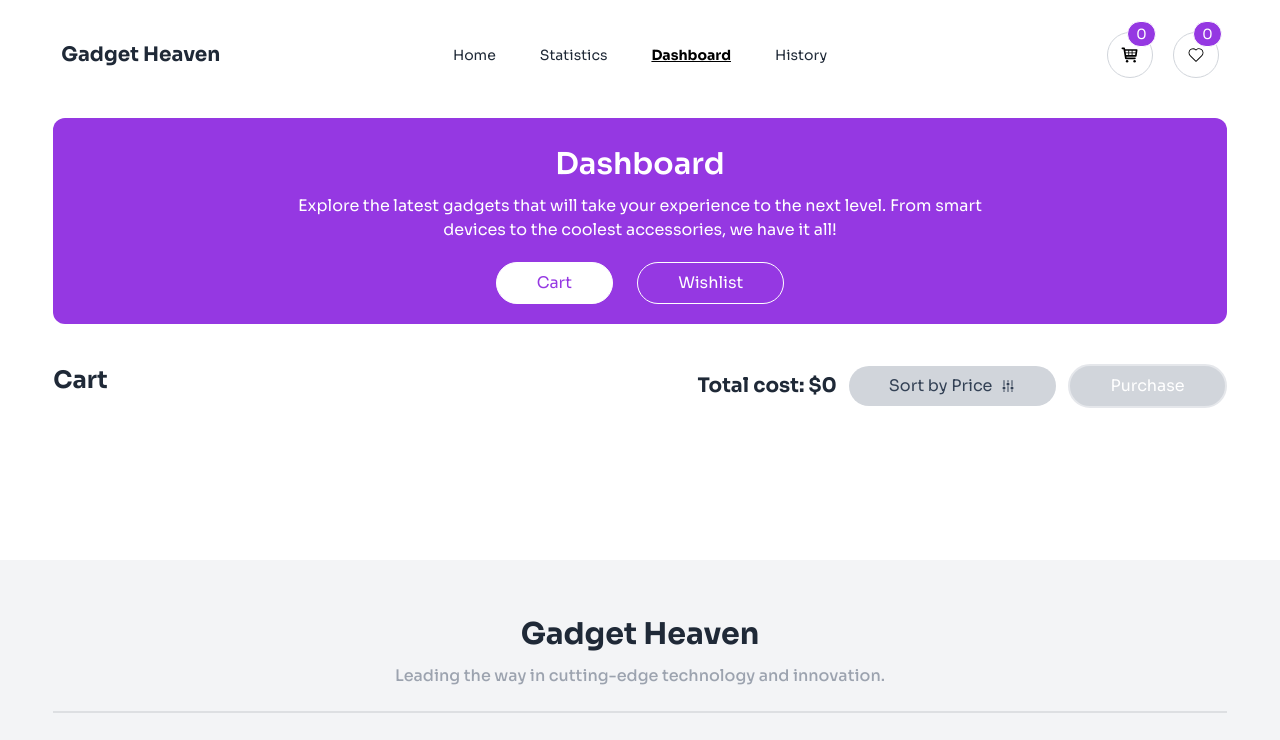
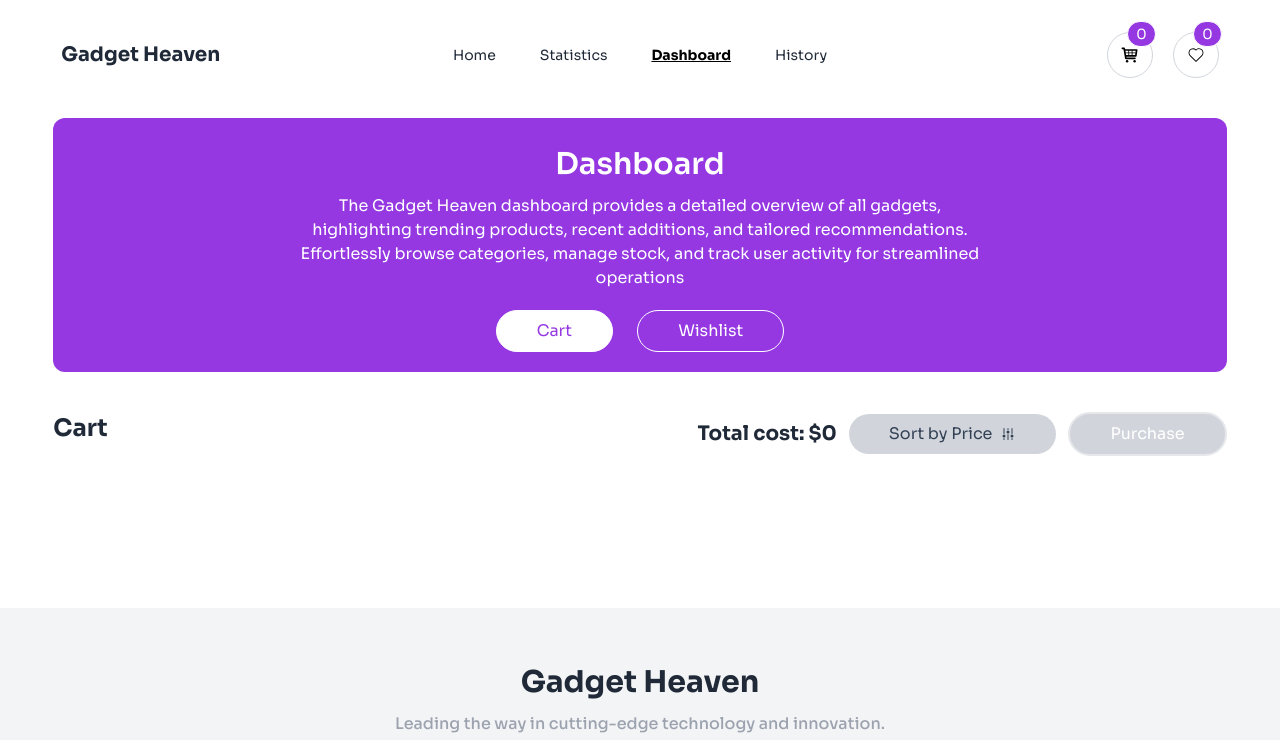
Before and after one commit to MukitHossen7/B10A8-Gadget-Heaven, a React (Vite) app: page /dashboard in a window 1280 px wide. Shown: the top 740 px of the page. Built offline with nearby package versions, Linux system fonts and the light colour scheme.

Commit message:
change description in heading

```diff
--- a/src/Pages/Dashboard.jsx
+++ b/src/Pages/Dashboard.jsx
@@ -48,7 +48,7 @@ const Dashboard = () => {
       <div className="bg-[#9538E2] rounded-xl mt-8 pt-7 ">
         <Heading
           title="Dashboard"
-          description="Explore the latest gadgets that will take your experience to the next level. From smart devices to the coolest accessories, we have it all!"
+          description="The Gadget Heaven dashboard provides a detailed overview of all gadgets, highlighting trending products, recent additions, and tailored recommendations. Effortlessly browse categories, manage stock, and track user activity for streamlined operations"
         ></Heading>
         <div className="flex flex-row justify-center gap-6 py-5">
           <button
--- a/src/Pages/History.jsx
+++ b/src/Pages/History.jsx
@@ -13,7 +13,7 @@ const History = () => {
       <div className="bg-[#9538E2] py-8 rounded-xl mt-8">
         <Heading
           title="History"
-          description="Explore the latest gadgets that will take your experience to the next level. From smart devices to the coolest accessories, we have it all!"
+          description="Gadget Heaven’s purchase history feature allows users to track their orders, view transaction details, and manage past purchases effortlessly."
         ></Heading>
       </div>
       <div className="flex justify-between items-center pt-8">
--- a/src/Pages/Statistics.jsx
+++ b/src/Pages/Statistics.jsx
@@ -8,7 +8,7 @@ const Statistics = () => {
       <div className="bg-[#9538E2] mt-8 py-7 rounded-xl">
         <Heading
           title="Statistics"
-          description="Explore the latest gadgets that will take your experience to the next level. From smart devices to the coolest accessories, we have it all!"
+          description="Gadget Heaven offers in-depth statistics on the latest gadgets, analyzing user ratings, market trends, and device performance. Discover insights to guide your tech purchases confidently"
         ></Heading>
       </div>
       <h1 className="font-bold text-5xl text-[#9538E2] text-center pt-10">
--- a/src/components/CategoriesBtn/CategoriesBtn.jsx
+++ b/src/components/CategoriesBtn/CategoriesBtn.jsx
@@ -1,13 +1,19 @@
 /* eslint-disable react/prop-types */
-import { NavLink } from "react-router-dom";
+import { NavLink, useLocation } from "react-router-dom";
+
 const CategoriesBtn = ({ categories }) => {
+  const location = useLocation();
+  const isAllProductsActive =
+    location.pathname === "/" ||
+    location.pathname === "/categories/all-products";
+
   return (
     <div className="flex flex-col gap-7">
       <div className="pt-3">
         <NavLink
           to="/categories/all-products"
-          className={({ isActive }) =>
-            isActive
+          className={() =>
+            isAllProductsActive
               ? " btn  rounded-full w-full  bg-[#9538E2] text-white"
               : "  btn bg-slate-100  w-full rounded-full  "
           }
```
